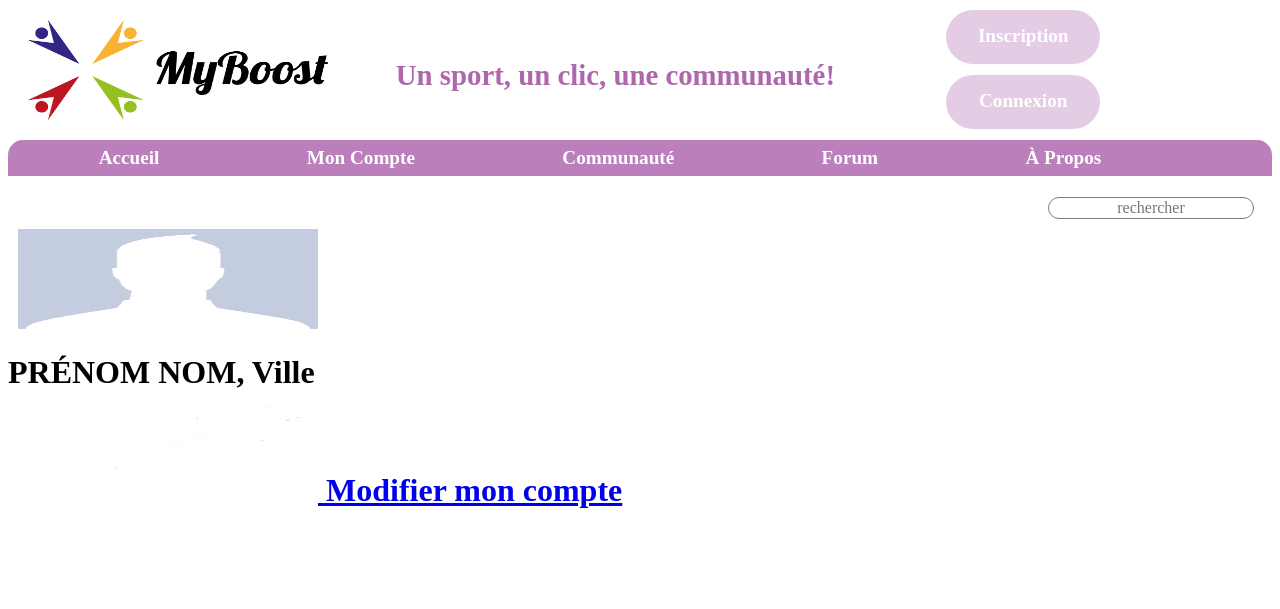
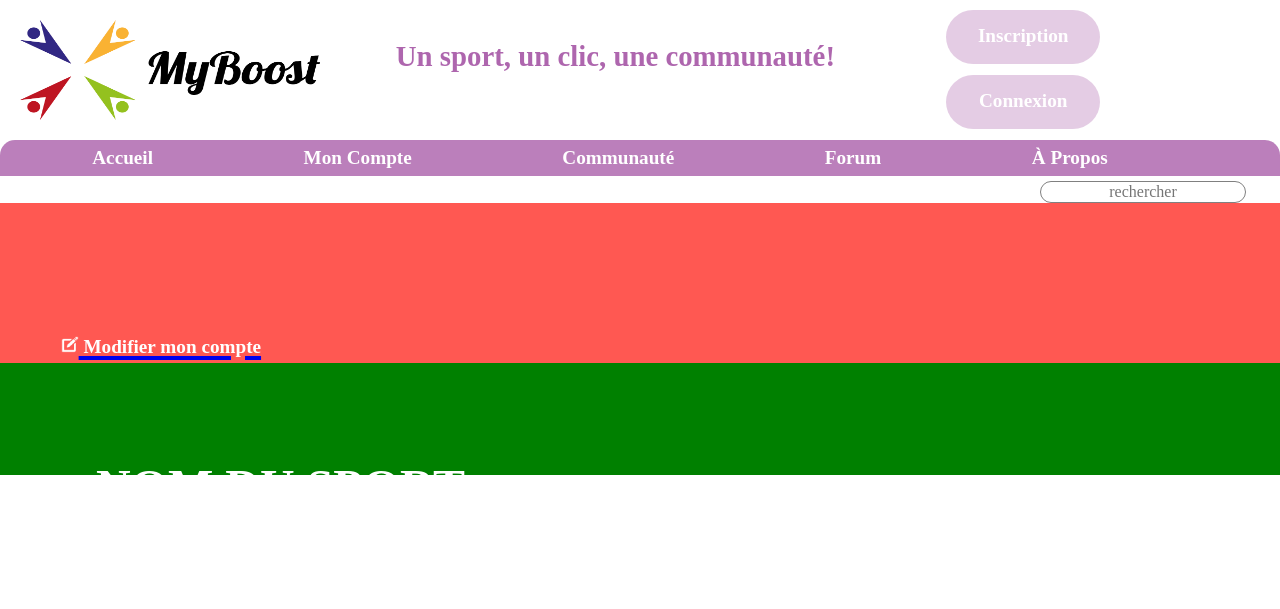
Before and after one commit to mickelbaz/MyBoost2, a PHP site: page /Vues/vueGroupe.php in a window 1280 px wide. Shown: the top 609 px of the page. Run offline with PHP 8.4, Linux system fonts and the light colour scheme; data that the repository does not hold is empty; some web fonts are replaced.

Commit message:
Modifs pour groupes

```diff
--- a/Contenu/headerFooter.css
+++ b/Contenu/headerFooter.css
@@ -141,7 +141,7 @@ header .search input{
 
 
 .effet img:hover {
-    border-radius:50px;
+
     transform: scale(1.4);
 }
 
--- a/Contenu/profilGroupe.css
+++ b/Contenu/profilGroupe.css
@@ -0,0 +1,51 @@
+@font-face {
+  font-family: "Avenir Next LT Pro";
+  src: url(AvenirNextLTPro-Demi.otf);
+}
+
+*{
+  margin: 0em;
+  font-family: Avenir Next LT Pro;
+
+}
+
+
+
+.groupe{
+  background-color: #FF5852;
+  height: 10em;
+  width: auto;
+}
+
+.sport{
+  background-color: green;
+  height: 7em;
+  width: auto;
+}
+
+.name_groupe{
+  color: white;
+  font-size: 3em;
+  text-align: left;
+  padding: 1.07em;
+  margin: 0px;
+}
+
+.name_sport{
+  color: white;
+  font-size: 3em;
+  text-align: left;
+  padding: 2em;
+  margin: 0px;
+}
+
+h1 .modifier{
+  color: white;
+  font-size: 0.4em;
+  text-align: right;
+}
+
+#logomodif{
+  height: 0.9em;
+  width: 0.9em;
+}
--- a/Vues/vueGroupe.php
+++ b/Vues/vueGroupe.php
@@ -4,19 +4,22 @@
 
   <head>
     <meta charset="utf-8" />
-    <title>MyBoost - Le Site Web</title>
+    <title>Mon groupe</title>
   </head>
 
   <body>
 
-  <div class="content">
-    <div class="avatar">
-      <img id="avatar" src="../Images/Man_Silhouette.png"/>
-    </div>
-  </div>
+<div class="head_groupe">
 
-<div class="top">
-  <h1>PRÉNOM NOM, <span>Ville</span><br><a href="vue/Profil/Modif_compte.php"><img id="logomodif" class="modifier" src="Images/modif.png"/><span class="modifier"> Modifier mon compte</span></a></h1>
+<div class="groupe">
+  <h1 class="name_groupe"><?php echo $_POST['nom']; ?><br><a href="vue/Profil/Modif_compte.php"><img id="logomodif" class="modifier" src="Images/modif.png"/><span class="modifier"> Modifier mon compte</span></a></h1>
+
+</div>
+
+
+<div class="sport">
+<h1 class="name_sport">NOM DU SPORT</h1>
+</div>
 
 </div>
 
```
Also changed, not shown: Controleurs/controleurGroupes.php (+10 -0 lines), Modeles/modeleGroupes.php (+12 -3 lines), Vues/vueCreationGroupe.php (+4 -4 lines).
